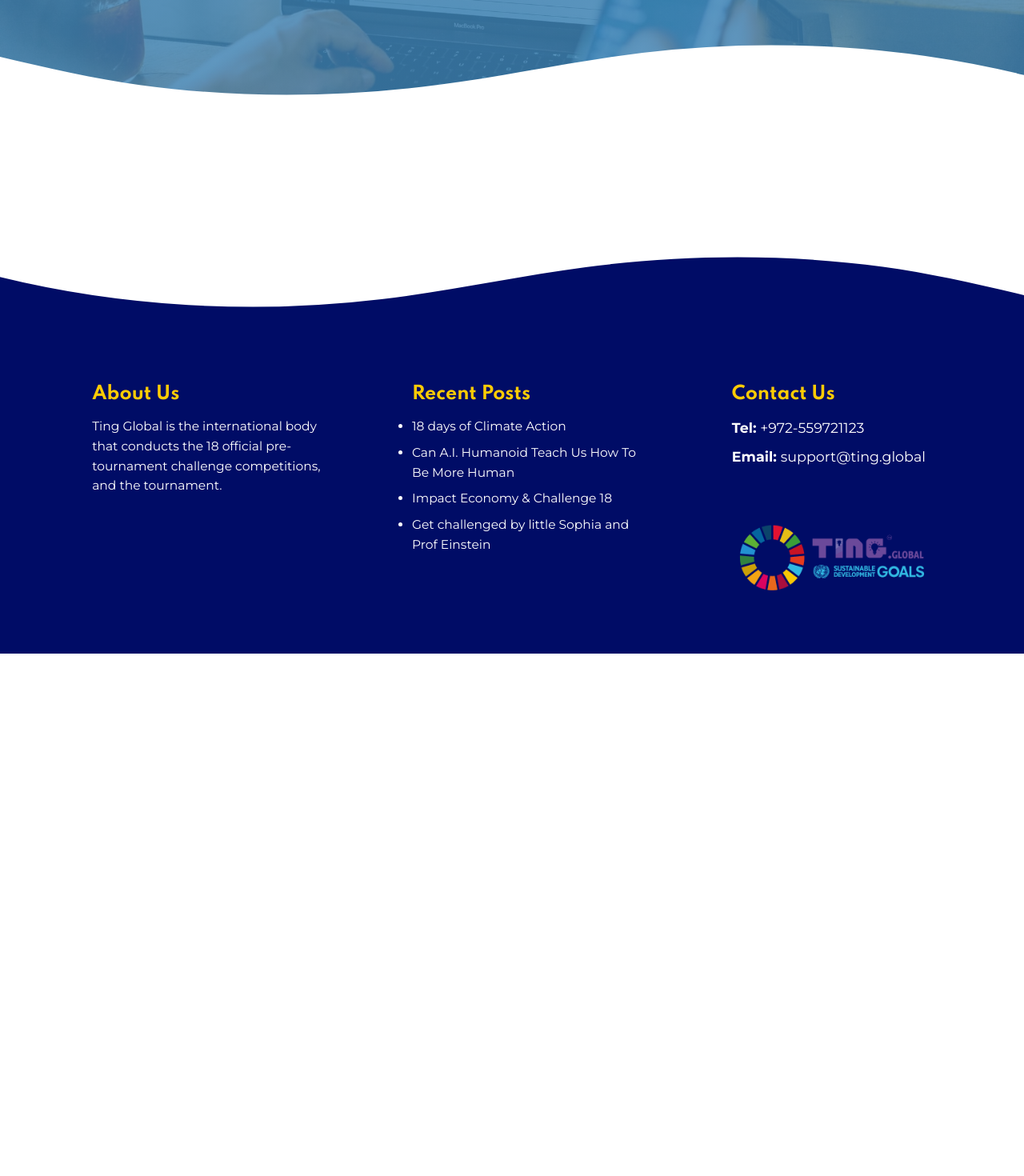
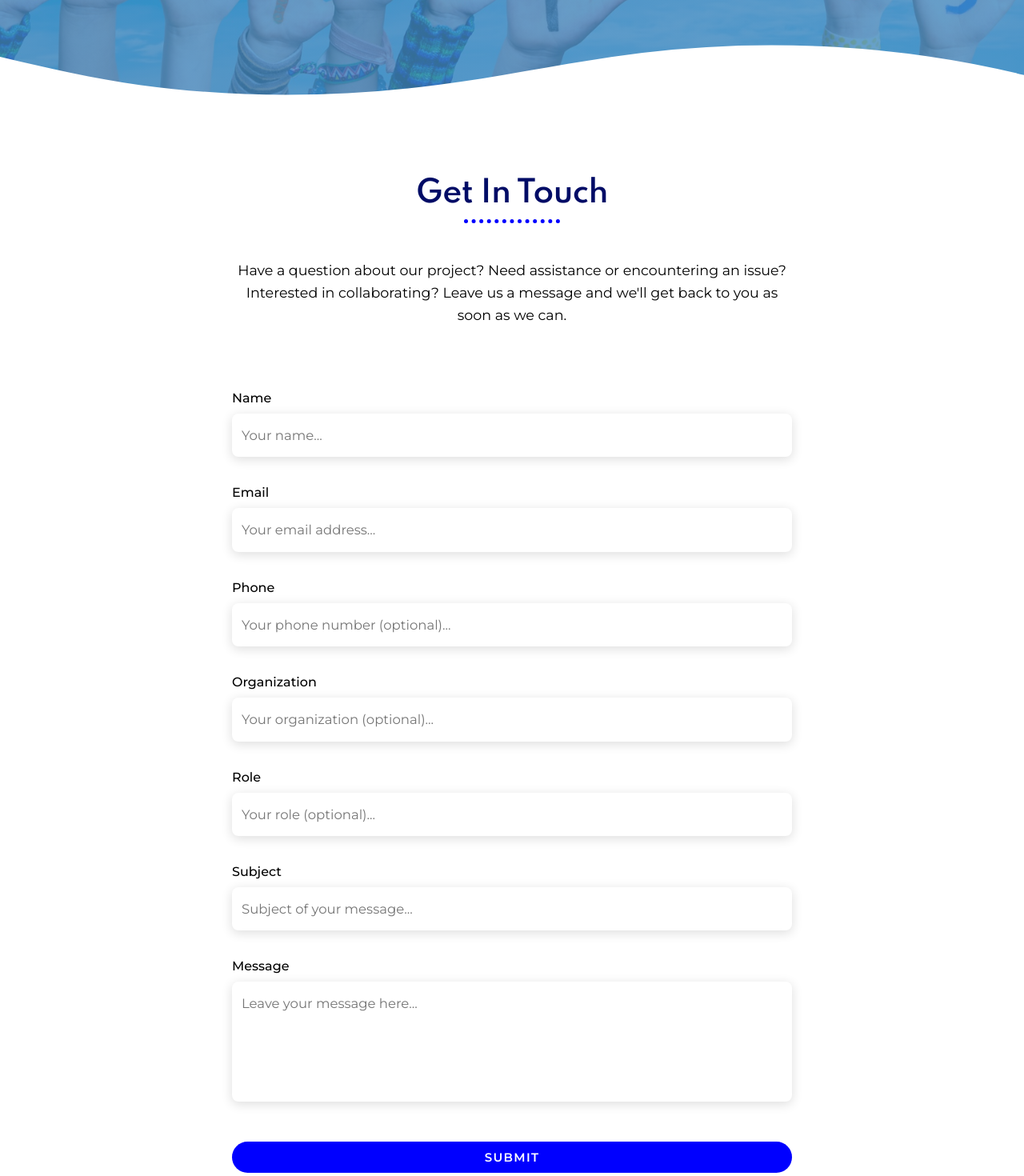
Before and after one commit to galoriancreations/Challenge18Site-2, a Vue app in the folder ting-global-vue-site/: page /contact in a window 1280 px wide. Shown: the part 380-1850 px from the top of the page at 80% size. Before the commit the page ends 1197 px from the top, so only its background shows below. Built offline with nearby package versions, Linux system fonts and the light colour scheme; no server answers; what vue-agile, vue-good-table would draw is missing.

Commit message:
adding contact page with full functionality

```diff
--- a/ting-global-vue-site/package.json
+++ b/ting-global-vue-site/package.json
@@ -10,6 +10,7 @@
   "dependencies": {
     "axios": "^0.21.1",
     "core-js": "^3.6.5",
+    "emailjs-com": "^2.6.4",
     "socket.io-client": "^4.1.2",
     "vue": "^2.6.11",
     "vue-agile": "^1.1.3",
--- a/ting-global-vue-site/src/components/UI/BaseButton.vue
+++ b/ting-global-vue-site/src/components/UI/BaseButton.vue
@@ -1,8 +1,8 @@
 <template>
-  <RouterLink v-if="link" :to="link" :class="`button button--${variant}`">
+  <RouterLink v-if="link" :to="link" :class="classes">
     <slot />
   </RouterLink>
-  <button v-else class="button">
+  <button v-else :class="classes">
     <slot />
   </button>
 </template>
@@ -12,6 +12,11 @@ export default {
   props: {
     link: String,
     variant: String,
+  },
+  computed: {
+    classes() {
+      return `button button--${this.variant}`;
+    },
   },
 };
 </script>
--- /dev/null
+++ b/ting-global-vue-site/src/components/UI/ContactForm.vue
@@ -0,0 +1,179 @@
+<template>
+  <form class="contact-form" @submit.prevent="submitHandler">
+    <div class="contact-form__field">
+      <label for="name" class="contact-form__label">Name</label>
+      <input
+        v-model="formData.name"
+        id="name"
+        name="name"
+        placeholder="Your name..."
+        required
+        class="contact-form__input"
+      />
+    </div>
+    <div class="contact-form__field">
+      <label for="email" class="contact-form__label">
+        Email
+      </label>
+      <input
+        v-model="formData.email"
+        id="email"
+        name="email"
+        placeholder="Your email address..."
+        type="email"
+        required
+        class="contact-form__input"
+      />
+    </div>
+    <div class="contact-form__field">
+      <label for="phone" class="contact-form__label">Phone</label>
+      <input
+        v-model="formData.phone"
+        id="phone"
+        name="phone"
+        type="tel"
+        placeholder="Your phone number (optional)... "
+        class="contact-form__input"
+      />
+    </div>
+    <div class="contact-form__field">
+      <label for="organization" class="contact-form__label">Organization</label>
+      <input
+        v-model="formData.organization"
+        id="organization"
+        name="organization"
+        placeholder="Your organization (optional)... "
+        class="contact-form__input"
+      />
+    </div>
+    <div class="contact-form__field">
+      <label for="role" class="contact-form__label">Role</label>
+      <input
+        v-model="formData.role"
+        id="role"
+        name="role"
+        placeholder="Your role (optional)... "
+        class="contact-form__input"
+      />
+    </div>
+    <div class="contact-form__field">
+      <label for="subject" class="contact-form__label">Subject</label>
+      <input
+        v-model="formData.subject"
+        id="subject"
+        name="subject"
+        placeholder="Subject of your message..."
+        class="contact-form__input"
+      />
+    </div>
+    <div class="contact-form__field">
+      <label for="message" class="contact-form__label">Message</label>
+      <textarea
+        v-model="formData.message"
+        id="message"
+        name="message"
+        placeholder="Leave your message here..."
+        class="contact-form__input contact-form__textarea"
+      />
+    </div>
+    <BaseButton variant="blue">Submit</BaseButton>
+  </form>
+</template>
+
+<script>
+export default {
+  inject: ["sendMessage"],
+  data() {
+    return {
+      formData: {
+        name: "",
+        email: "",
+        phone: "",
+        organization: "",
+        role: "",
+        subject: "",
+        message: "",
+      },
+    };
+  },
+  methods: {
+    async submitHandler(event) {
+      const success = await this.sendMessage(event.target);
+      if (success) this.resetForm();
+    },
+    resetForm() {
+      for (let key in this.formData) {
+        this.formData[key] = "";
+      }
+    },
+  },
+};
+</script>
+
+<style lang="scss">
+@import "../../sass/base.scss";
+
+.contact-form {
+  display: flex;
+  flex-direction: column;
+  max-width: 70rem;
+  margin: auto;
+
+  &__field {
+    display: flex;
+    flex-direction: column;
+    margin-bottom: 3.5rem;
+
+    @include respond(mobile) {
+      margin-bottom: 3rem;
+    }
+  }
+
+  &__label {
+    font-weight: 500;
+    font-size: 1.6rem;
+    margin-bottom: 1rem;
+
+    @include respond(mobile) {
+      font-size: 1.5rem;
+      margin-bottom: 0.8rem;
+    }
+  }
+
+  &__input {
+    font: inherit;
+    font-size: 1.65rem;
+    line-height: 1.6;
+    padding: 1.2rem 1rem;
+    border: 2px solid transparent;
+    outline: none;
+    border-radius: 0.8rem;
+    transition: all 0.4s;
+    width: 100%;
+    box-shadow: $boxshadow2;
+
+    @include respond(mobile) {
+      font-size: 1.5rem;
+    }
+
+    &:focus {
+      border-color: $color-azure;
+    }
+  }
+
+  &__textarea {
+    resize: none;
+    height: 15rem;
+  }
+
+  .button {
+    margin-top: 1.5rem;
+    font-weight: 600;
+    width: 100%;
+
+    @include respond(mobile) {
+      margin-top: 1rem;
+    }
+  }
+}
+</style>
--- /dev/null
+++ b/ting-global-vue-site/src/components/UI/SuccessModal.vue
@@ -0,0 +1,107 @@
+<template>
+  <div :class="classes">
+    <div class="container modal__container">
+      <i class="modal__close fa fa-times" @click="$emit('closed')" />
+      <h2 class="heading-2 modal__heading">Thank you for reaching out!</h2>
+      <p class="pargraph modal__text">We'll be in touch soon.</p>
+    </div>
+    <div class="modal__backdrop" @click="$emit('closed')" />
+  </div>
+</template>
+
+<script>
+export default {
+  props: {
+    active: Boolean,
+  },
+  emits: ["closed"],
+  computed: {
+    classes() {
+      return {
+        modal: true,
+        active: this.active,
+      };
+    },
+  },
+};
+</script>
+
+<style lang="scss">
+@import "../../sass/base.scss";
+.modal {
+  position: fixed;
+  top: 0;
+  left: 0;
+  width: 100%;
+  height: 100%;
+  opacity: 0;
+  visibility: hidden;
+  transition: all 0.5s;
+  z-index: 9999;
+
+  &.active {
+    opacity: 1;
+    visibility: visible;
+  }
+
+  &__backdrop {
+    position: absolute;
+    top: 0;
+    left: 0;
+    width: 100%;
+    height: 100%;
+    background-color: rgba(#fff, 0.7);
+  }
+
+  &__container {
+    position: absolute;
+    left: 50%;
+    top: 50%;
+    transform: translate(-50%, -50%) scale(0);
+    width: calc(100% - 2 * #{$padding-sides-mobile});
+    max-width: 45rem;
+    background-color: #fff;
+    padding: 3rem 3rem 4rem;
+    text-align: center;
+    box-shadow: $boxshadow2;
+    border-radius: 1rem;
+    transition: all 0.5s;
+    z-index: 99999;
+  }
+
+  &.active &__container {
+    transform: translate(-50%, -50%) scale(1);
+  }
+
+  &__close {
+    font-size: 2rem;
+    color: $color-blue-1;
+    margin-bottom: 2.5rem;
+    transition: color 0.5s;
+    cursor: pointer;
+
+    &:hover {
+      color: $color-azure;
+    }
+
+    @include respond(mobile) {
+      font-size: 1.8rem;
+    }
+  }
+
+  &__heading {
+    color: $color-blue-2;
+    letter-spacing: initial;
+    margin-bottom: 2rem;
+    font-weight: 700;
+    font-size: 2.5rem;
+  }
+
+  &__text {
+    font-size: 1.65rem;
+    @include respond(mobile) {
+      font-size: 1.5rem;
+    }
+  }
+}
+</style>
--- a/ting-global-vue-site/src/components/layout/PageHeading.vue
+++ b/ting-global-vue-site/src/components/layout/PageHeading.vue
@@ -79,7 +79,7 @@ export default {
         rgba(#4189bd, 0.8),
         rgba(#4189bd, 0.8)
       ),
-      url(../../assets/contact-2-bg.jpg);
+      url(../../assets/contact-bg.jpg);
   }
 
   &#login {
@@ -89,6 +89,7 @@ export default {
         rgba(#4189bd, 0.8)
       ),
       url(../../assets/contact-2-bg.jpg);
+    background-position-y: bottom;
   }
 
   &#register {
--- a/ting-global-vue-site/src/components/layout/TheFooter.vue
+++ b/ting-global-vue-site/src/components/layout/TheFooter.vue
@@ -19,9 +19,9 @@
     </div>
     <div class="footer__column">
       <h3 class="footer__heading">Contact Us</h3>
-      <div class="footer__contact footer__text">
-        <p><strong>Tel:</strong> +972-559721123</p>
-        <p>
+      <div class="footer__contact">
+        <p class="footer__text"><strong>Tel:</strong> +972-559721123</p>
+        <p class="footer__text">
           <strong>Email: </strong>
           <a class="footer__link" href="mailto:support@ting.global"
             >support@ting.global</a
--- a/ting-global-vue-site/src/views/Contact.vue
+++ b/ting-global-vue-site/src/views/Contact.vue
@@ -1,5 +1,91 @@
 <template>
   <Page title="Contact Us" name="contact">
-    <WhiteSection></WhiteSection>
+    <WhiteSection class="contact">
+      <SectionHeading small>Get In Touch</SectionHeading>
+      <p class="contact__text">
+        Have a question about our project? Need assistance or encountering an
+        issue? Interested in collaborating? Leave us a message and we'll get
+        back to you as soon as we can.
+      </p>
+      <ContactForm @success="submitHandler" />
+      <BaseSpinner v-if="sending" />
+      <SuccessModal :active="showModal" @closed="showModal = false" />
+    </WhiteSection>
   </Page>
 </template>
+
+<script>
+import emailjs from "emailjs-com";
+import ContactForm from "../components/UI/ContactForm";
+import SuccessModal from "../components/UI/SuccessModal";
+
+export default {
+  components: { ContactForm, SuccessModal },
+  data() {
+    return {
+      showModal: false,
+      sending: false,
+      error: false,
+    };
+  },
+  methods: {
+    async submitHanlder(form) {
+      this.sending = true;
+      try {
+        await emailjs.sendForm(
+          "gmail",
+          "template_tingglobal",
+          form,
+          "user_bWwrQk9Sb6FW9cPYtGs0t"
+        );
+        this.sending = false;
+        this.error = false;
+        this.showModal = true;
+        return true;
+      } catch {
+        this.sending = false;
+        this.error = true;
+        this.showModal = true;
+        return false;
+      }
+    },
+  },
+  provide() {
+    return {
+      sendMessage: this.submitHanlder,
+    };
+  },
+};
+</script>
+
+<style lang="scss">
+@import "../sass/base.scss";
+
+.contact {
+  .section-heading {
+    margin-bottom: 6rem;
+
+    @include respond(mobile) {
+      margin-bottom: 4rem;
+    }
+  }
+
+  &__text {
+    text-align: center;
+    max-width: 70rem;
+    margin: auto;
+    margin-bottom: 8rem;
+
+    @include respond(mobile) {
+      margin-bottom: 5rem;
+    }
+  }
+
+  .spinner {
+    position: fixed;
+    top: 50%;
+    left: 50%;
+    transform: translate(-50%, -50%);
+  }
+}
+</style>
```
Also changed, not shown: ting-global-vue-site/src/assets/contact-bg.jpg (added), 1 other file (tests, documents, lock files or other folders).
